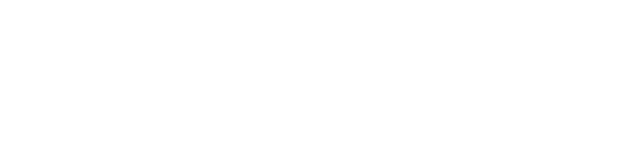
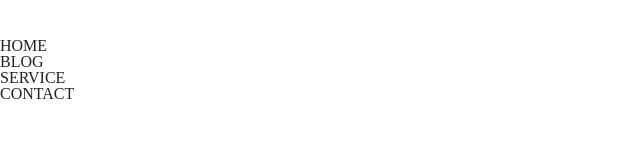
Before and after one commit to ArielNowak1990/CL_Workshop_1, a plain HTML site: page index.html in a window 1280 px wide. Shown: the whole page, without its empty margins (0-640 px from the left). Drawn offline with Linux system fonts and the light colour scheme.

Commit message:
HTML header

```diff
--- a/index.html
+++ b/index.html
@@ -14,7 +14,12 @@
     <header class="container">
         <div class="nav">
             <img src="images/Icon Logo Normal.svg" alt="logotyp">
-
+            <ul>
+                <li>HOME</li>
+                <li>BLOG</li>
+                <li>SERVICE</li>
+                <li>CONTACT</li>
+            </ul>
         </div>
 
     </header>
```
